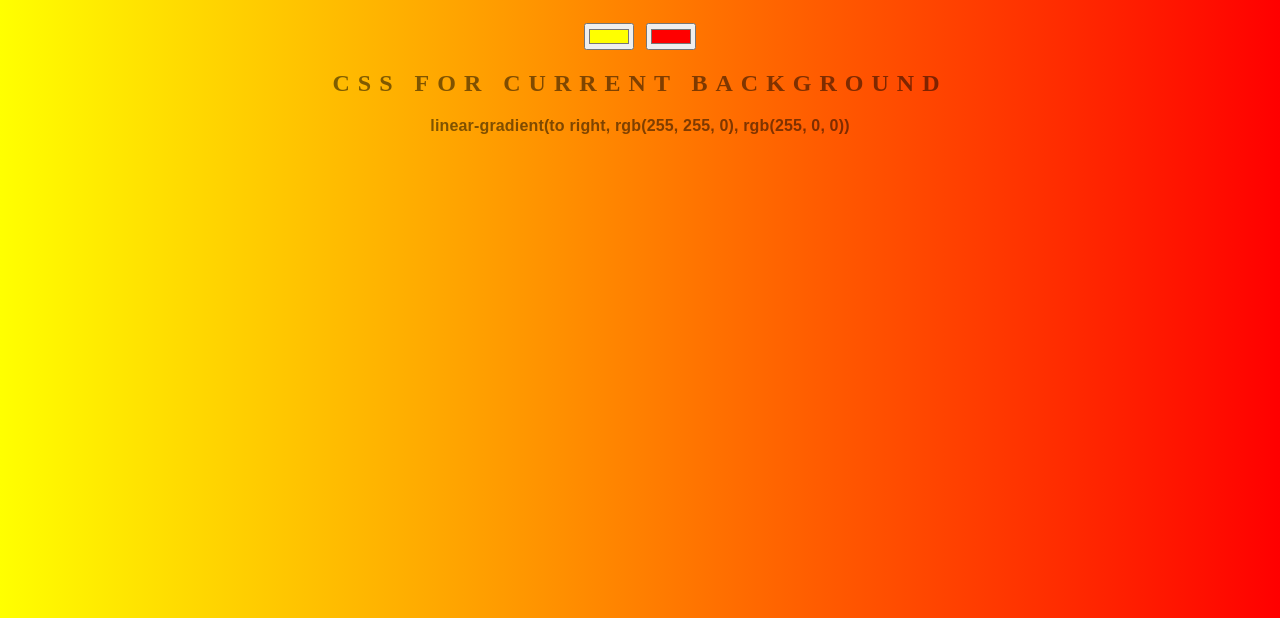
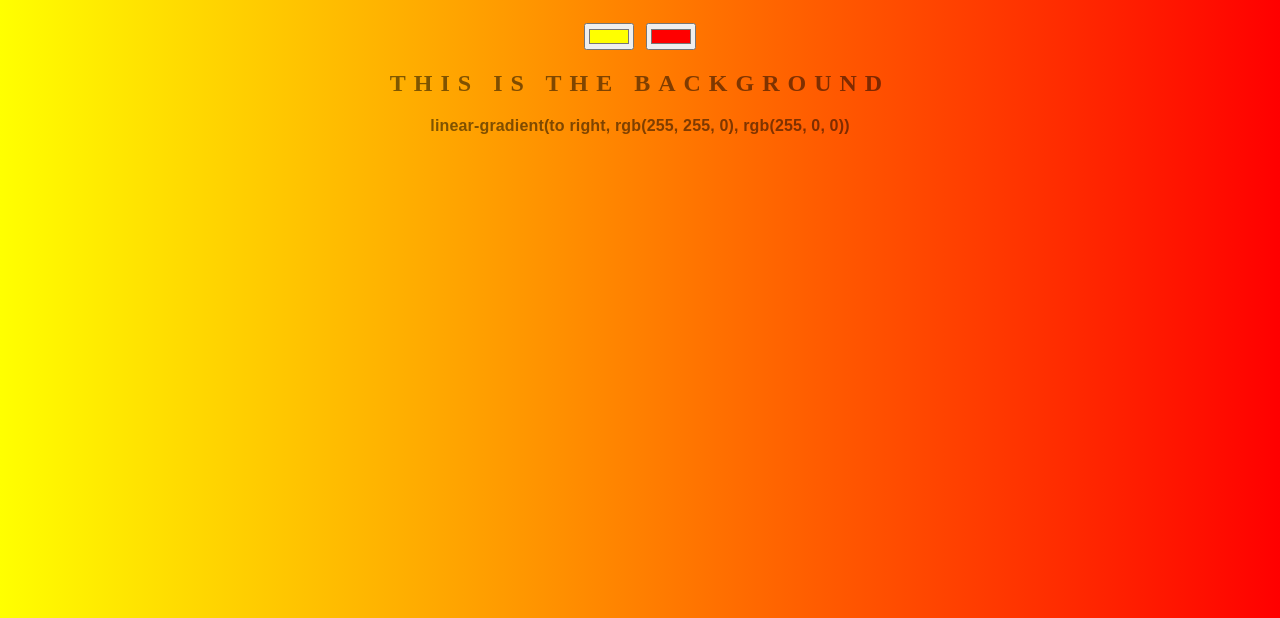
Before and after one commit to andreea369/background-generator, a plain HTML site: page index.html in a window 1280 px wide. Shown: the part 182-800 px from the top of the page. Drawn offline with Linux system fonts and the light colour scheme.

Commit message:
Changing text of h2

```diff
--- a/index.html
+++ b/index.html
@@ -8,7 +8,7 @@
         <h1>Background-generator</h1>
         <input type="color" class="color1" name="color1" value="#ffff00">
         <input type="color" class="color2" name="color2" value="#ff0000">
-        <h2>CSS for current background</h2>
+        <h2>This is the background</h2>
         <h3></h3>
         <script type="text/javascript" src="script.js"></script>
     </body>
```
